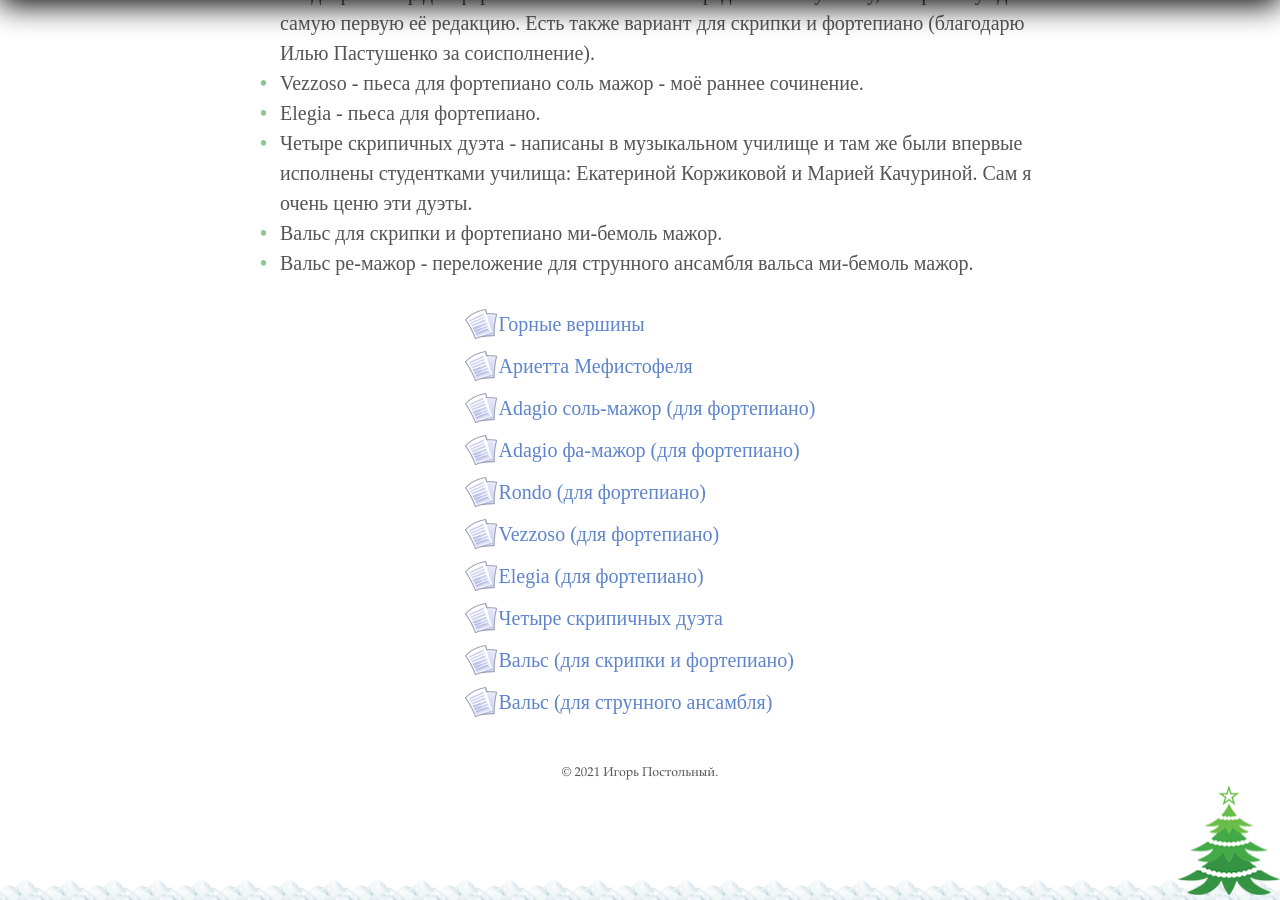
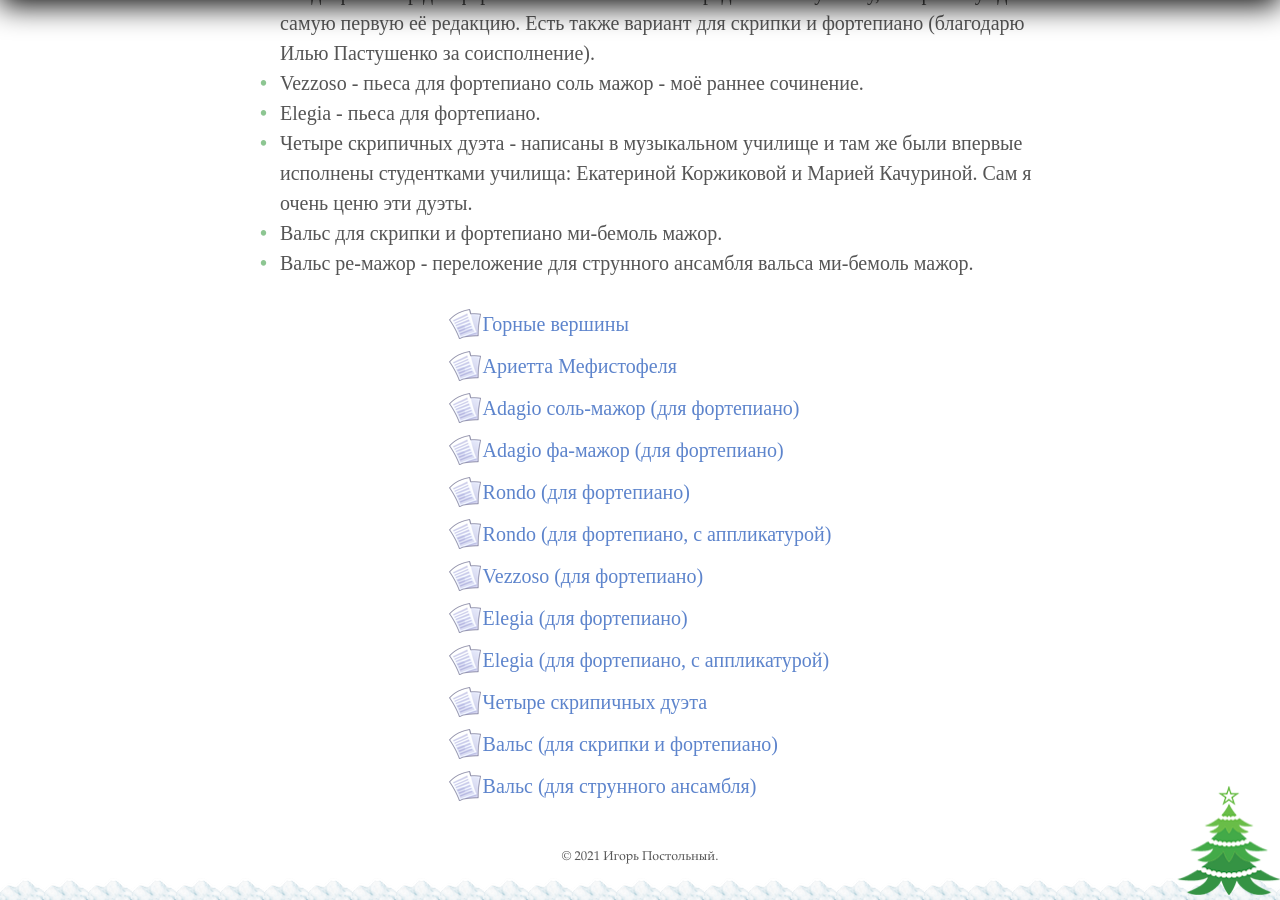
Before and after one commit to postolny/postolny.github.io, a Jekyll site: the page built from _pages/musica.html, in a window 1280 px wide and 900 px high, scrolled down 1144 px. Built offline with Jekyll 4.4.1, drawn with Linux system fonts in a browser that asks for light colours.

Commit message:
Add files via upload

```diff
--- a/_pages/musica.html
+++ b/_pages/musica.html
@@ -56,8 +56,10 @@ permalink: /musica/
     <div id="dowload_wrapper"><a class="link" href="{{ site.baseurl }}/pdf/adagio.pdf" target="_blank">Adagio соль-мажор (для фортепиано)</a></div>
     <div id="dowload_wrapper"><a class="link" href="{{ site.baseurl }}/pdf/adagio-f.pdf" target="_blank">Adagio фа-мажор (для фортепиано)</a></div>
     <div id="dowload_wrapper"><a class="link" href="{{ site.baseurl }}/pdf/rondo.pdf" target="_blank">Rondo (для фортепиано)</a></div>
+    <div id="dowload_wrapper"><a class="link" href="{{ site.baseurl }}/pdf/postolny_rondo(con_la_diteggiatura).pdf" target="_blank">Rondo (для фортепиано, с аппликатурой)</a></div>
     <div id="dowload_wrapper"><a class="link" href="{{ site.baseurl }}/pdf/vezzoso.pdf" target="_blank">Vezzoso (для фортепиано)</a></div>
     <div id="dowload_wrapper"><a class="link" href="{{ site.baseurl }}/pdf/elegia.pdf" target="_blank">Elegia (для фортепиано)</a></div>
+    <div id="dowload_wrapper"><a class="link" href="{{ site.baseurl }}/pdf/postolny_elegia(con_la_diteggiatura).pdf" target="_blank">Elegia (для фортепиано, с аппликатурой)</a></div>
     <div id="dowload_wrapper"><a class="link" href="{{ site.baseurl }}/pdf/duetti.pdf" target="_blank">Четыре скрипичных дуэта</a></div>
     <div id="dowload_wrapper"><a class="link" href="{{ site.baseurl }}/pdf/valzer.pdf" target="_blank">Вальс (для скрипки и фортепиано)</a></div>
     <div id="dowload_wrapper"><a class="link" href="{{ site.baseurl }}/pdf/valzer-strumentale.pdf" target="_blank">Вальс (для струнного ансамбля)</a></div>
```
